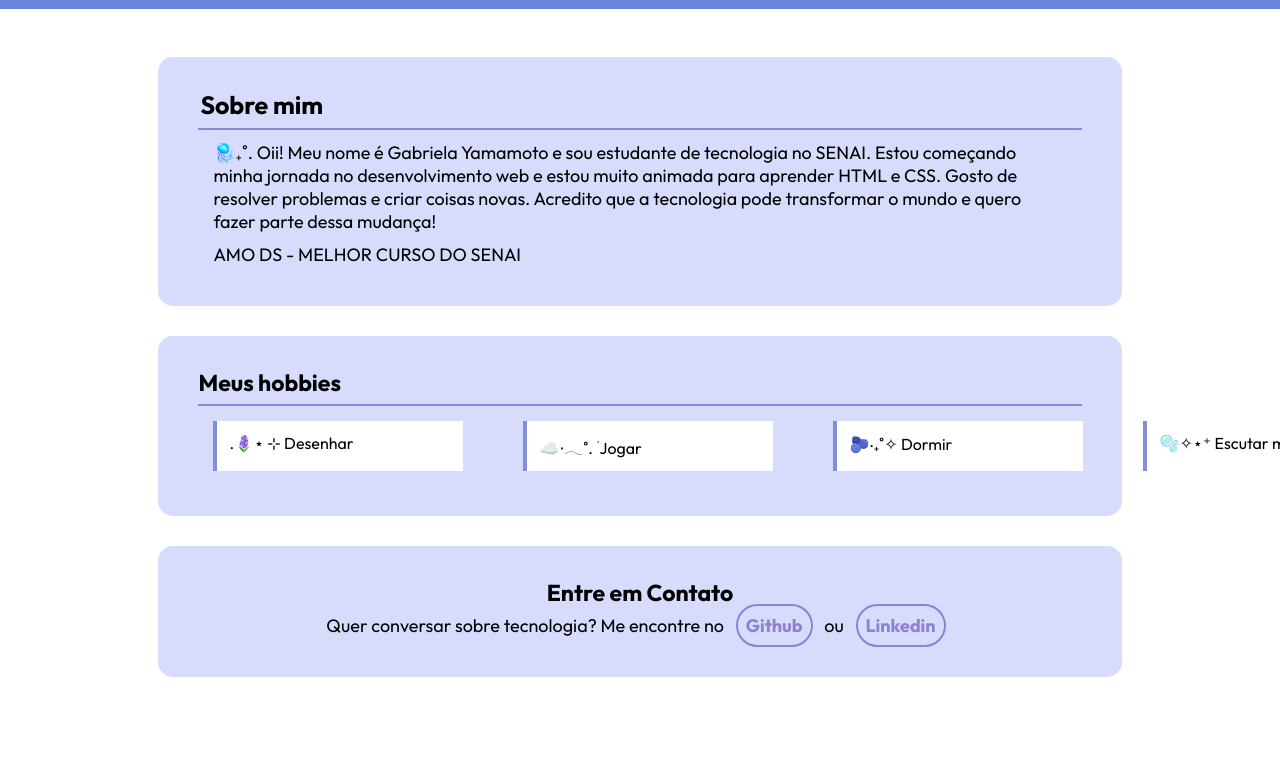
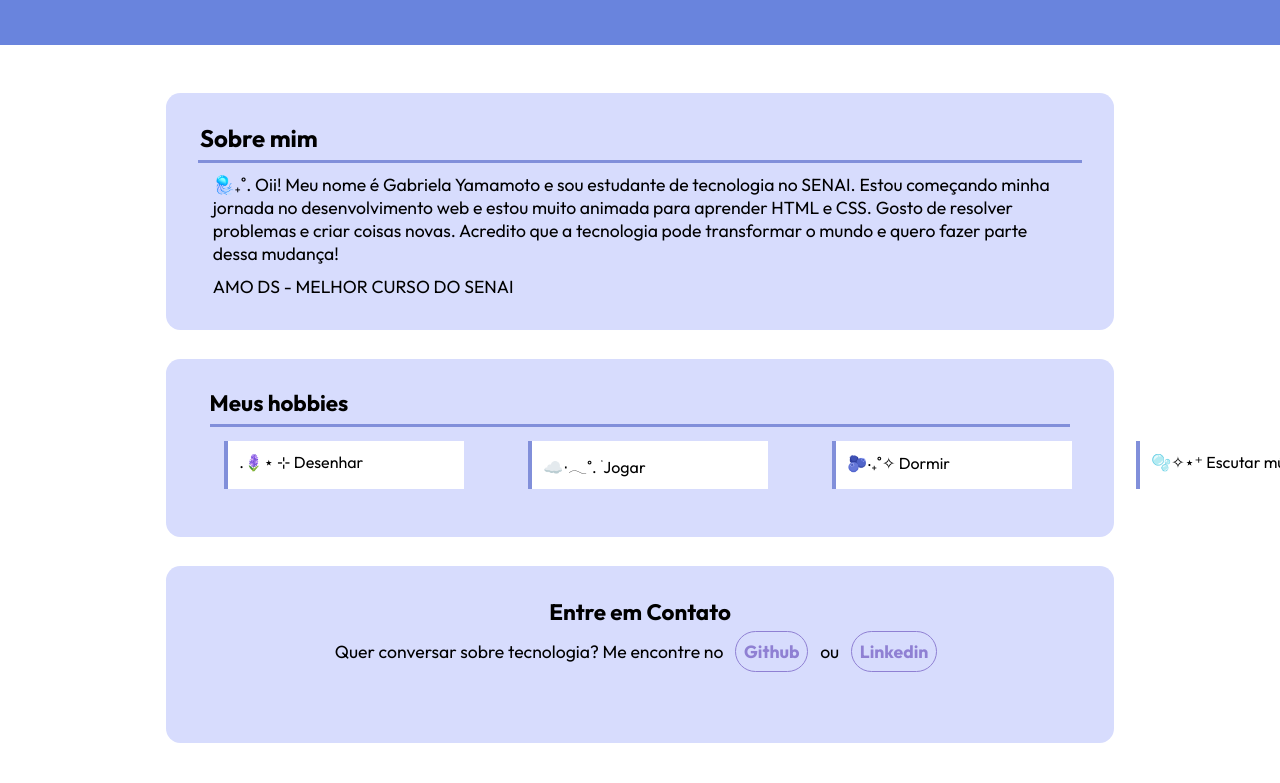
Before and after one commit to gabiyamamoto/meu-primeiro-site, a plain HTML site: page index.html in a window 1280 px wide. Shown: the part 111-894 px from the top of the page. Before the commit the page ends 866 px from the top, so only its background shows below. Drawn offline with Linux system fonts and the light colour scheme.

Commit message:
Finish site

```diff
--- a/assets/styles/index.css
+++ b/assets/styles/index.css
@@ -2,8 +2,8 @@
 
 /*Reset do CSS*/
 * {
-    margin: 0px;
-    padding: 0px;
+    margin: 0rem;
+    padding: 0rem;
     box-sizing: border-box;
 }
 
@@ -18,14 +18,14 @@ body {
 header {
     background-color: rgb(105, 132, 221);
     color:  rgb(255, 255, 255);
-    padding: 30px;
+    padding: 3rem;
     text-align: center;
 }
 
 main {
     background-color: rgb(255, 255, 255);
     flex: 1;
-    padding: 48px 38px;
+    padding: 3rem 3rem;
     width: 100%;
 }
 
@@ -34,24 +34,24 @@ about-section {
     background-color: rgb(215, 220, 253);
     width: 80%;
     margin: 0 auto;
-    padding: 40px;
-    border-radius: 15px;
-    margin-bottom: 30px;
-    padding-top: 25px;
+    padding: 2rem;
+    border-radius: 0.9rem;
+    margin-bottom: 1.8rem;
+    padding-top: 1.5rem;
 }
 
 #titulo-sobre-mim {
-    font-size: 25px;
-    border-bottom: 2px solid rgb(129, 143, 218);
-    padding-top: 7px;
-    padding-bottom: 7px;
-    padding-inline-start: 2px;
+    font-size: 1.5rem;
+    border-bottom: 0.2rem solid rgb(129, 143, 218);
+    padding-top: 0.4rem;
+    padding-bottom: 0.4rem;
+    padding-inline-start: 0.1rem;
 }
 
 .texto-sobre-mim {
-    font-size: 18px;
-    padding-top: 10px;
-    padding-inline: 15px;
+    font-size: 1.1rem;
+    padding-top: 0.6rem;
+    padding-inline: 0.9rem;
 }
 
 hobbies {
@@ -59,38 +59,38 @@ hobbies {
     background-color:  rgb(215, 220, 253);
     width: 80%;
     margin: 0 auto;
-    padding: 40px;
-    border-radius: 15px;
-    margin-bottom: 30px;
-    padding-top: 25px;
+    padding: 2.70rem;
+    border-radius: 0.9rem;
+    margin-bottom: 1.8rem;
+    padding-top: 1.5rem;
 }
 
 #titulo-meus-hobbies {
-    font-size: 23px;
-    border-bottom: 2px solid rgb(129, 143, 218);
-    padding-bottom: 7px;
-    padding-top: 7px;
+    font-size: 1.4rem;
+    border-bottom: 0.2rem solid rgb(129, 143, 218);
+    padding-bottom: 0.4rem;
+    padding-top: 0.4rem;
 }
 
 ul {
     list-style: none;
-    padding: 15px;
+    padding: 0.9rem;
     display: flex;
-    gap: 60px;
-    padding-bottom: 5px;
+    gap: 4rem;
+    padding-bottom: 0.3rem;
 }
 
 li {
     background-color: rgb(255, 255, 255);
-    padding: 12px;
-    border-left: 4px solid  rgb(129, 143, 218);
-    font-size: 16px;
-    min-width: 250px;
+    padding: 0.7rem;
+    border-left: 0.25rem solid  rgb(129, 143, 218);
+    font-size: 1rem;
+    min-width: 15rem;
 }
 
 li:hover {
     background-color: rgb(249, 248, 255);
-    transform: translateX(9px);
+    transform: translateX(0.5rem);
     transition: all 0.5s ease;
 }
 
@@ -99,23 +99,23 @@ contact {
     background-color:  rgb(215, 220, 253);
     width: 80%;
     margin: 0 auto;
-    padding: 40px;
-    border-radius: 15px;
-    margin-bottom: 30px;
-    padding-top: 25px;
+    padding: 5rem;
+    border-radius: 0.9rem;
+    margin-bottom: 1.8rem;
+    padding-top: 1.6rem;
 }
 
 contact h2 {
-    margin-bottom: 8;
-    font-size: 23px;
+    margin-bottom: 0.5rem;
+    font-size: 1.4rem;
     text-align: center;
-    padding-bottom: 7px;
-    padding-top: 7px;
+    padding-bottom: 0.4rem;
+    padding-top: 0.4rem;
 }
 
 contact p {
     text-align: center;
-    font-size: 18px;
+    font-size: 1.1rem;
 }
 
 contact a {
@@ -124,12 +124,23 @@ contact a {
     font-weight: bold;
     padding: 0.5rem 0.5rem;
     margin: 0.5rem;
-    border: 2px solid rgb(143, 128, 211);
-    border-radius: 25px;
+    border: 0.1rem solid rgb(143, 128, 211);
+    border-radius: 1.5rem;
 }
 
-a:hover {
+contact a:hover {
     background-color: rgb(143, 128, 211);
     color:rgb(255, 255, 255);
     transform: translateX(-2px);
 }
+
+footer {
+    background-color: rgb(105, 132, 221);
+    color:  rgb(255, 255, 255);
+    padding: 3rem;
+    text-align: center;
+}
+
+footer p {
+    font-size: 1.2rem;
+}
--- a/index.html
+++ b/index.html
@@ -37,5 +37,9 @@
             </p>
         </contact>
     </main>
+
+    <footer>
+        <p>2025 Gabi Emi - Minha primeira página</p>
+    </footer>
 </body>
 </html>
```
Also changed, not shown: pages/testes.html (added, +11 -0 lines).
